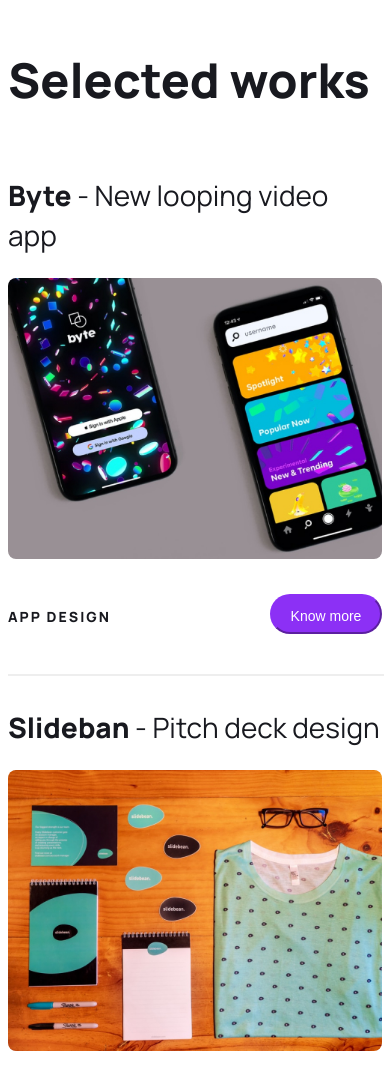
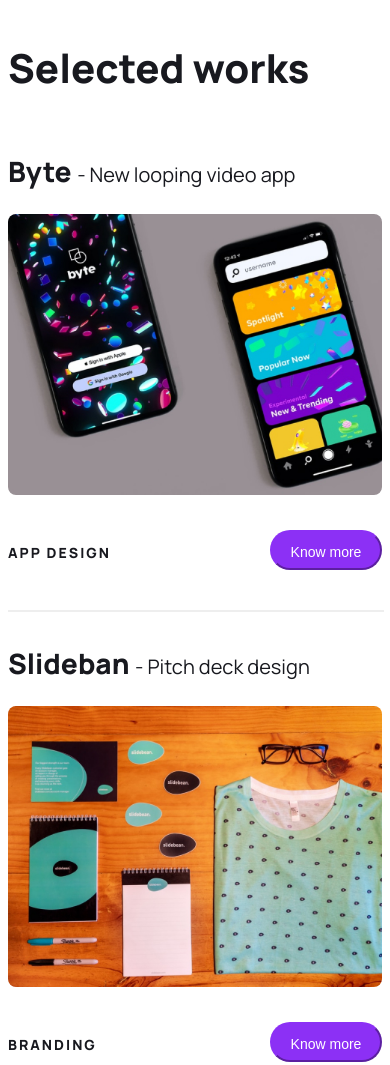
Before and after one commit to eftalozturk/deneme, a plain HTML site: page Bolum3/Class3/index.html in a window 390 px wide. Shown: the top 1065 px of the page. Drawn offline with Linux system fonts and the light colour scheme.

Commit message:
DUZENLEME

```diff
--- a/Bolum3/Class3/style.css
+++ b/Bolum3/Class3/style.css
@@ -78,4 +78,11 @@
     .content{
         width: 100%;
     }
+    .title-1-1{
+        font-size: 20px;
+    }
+    .title{
+        font-size: 40px;
+    }
+
 }
```
